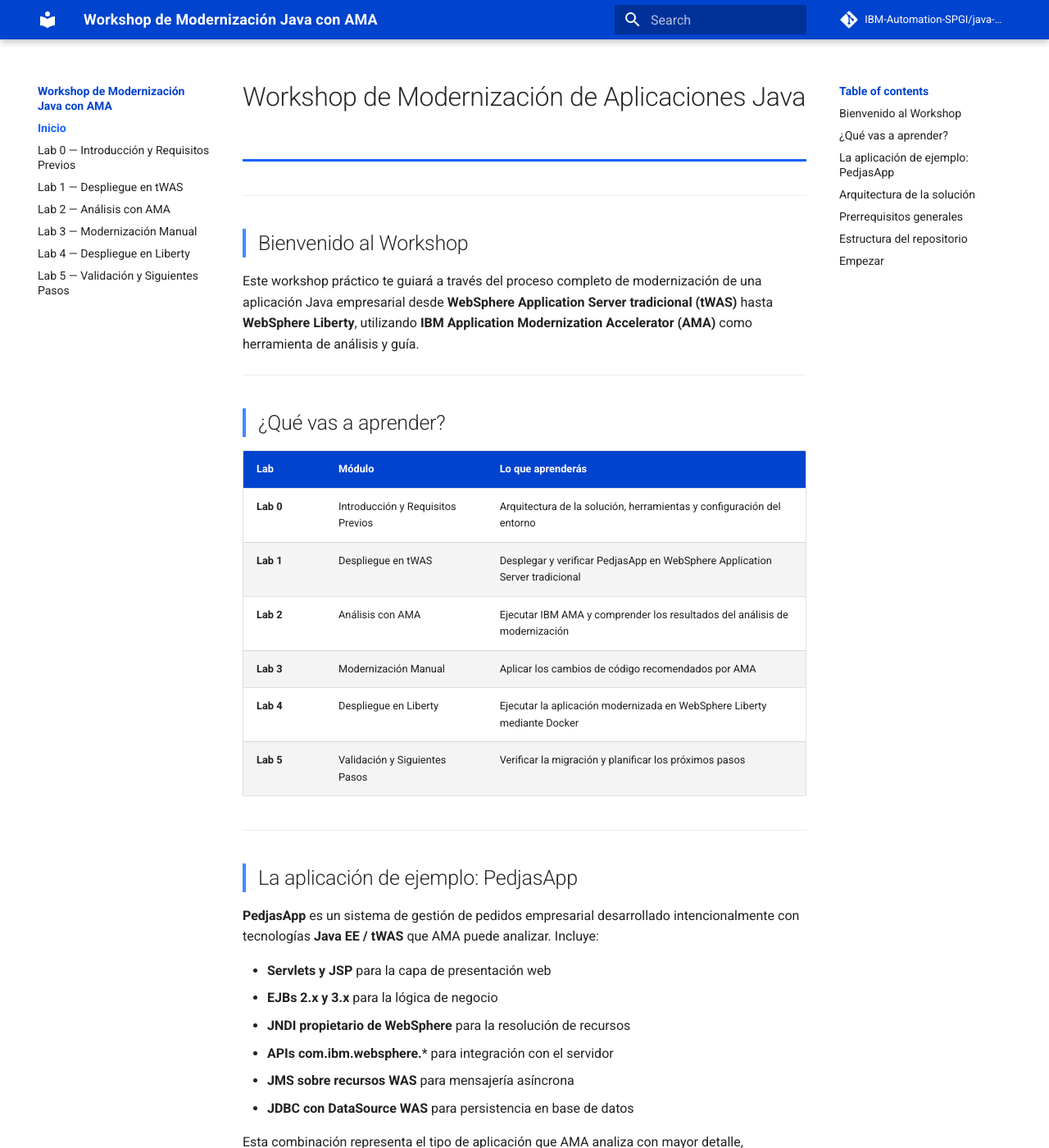
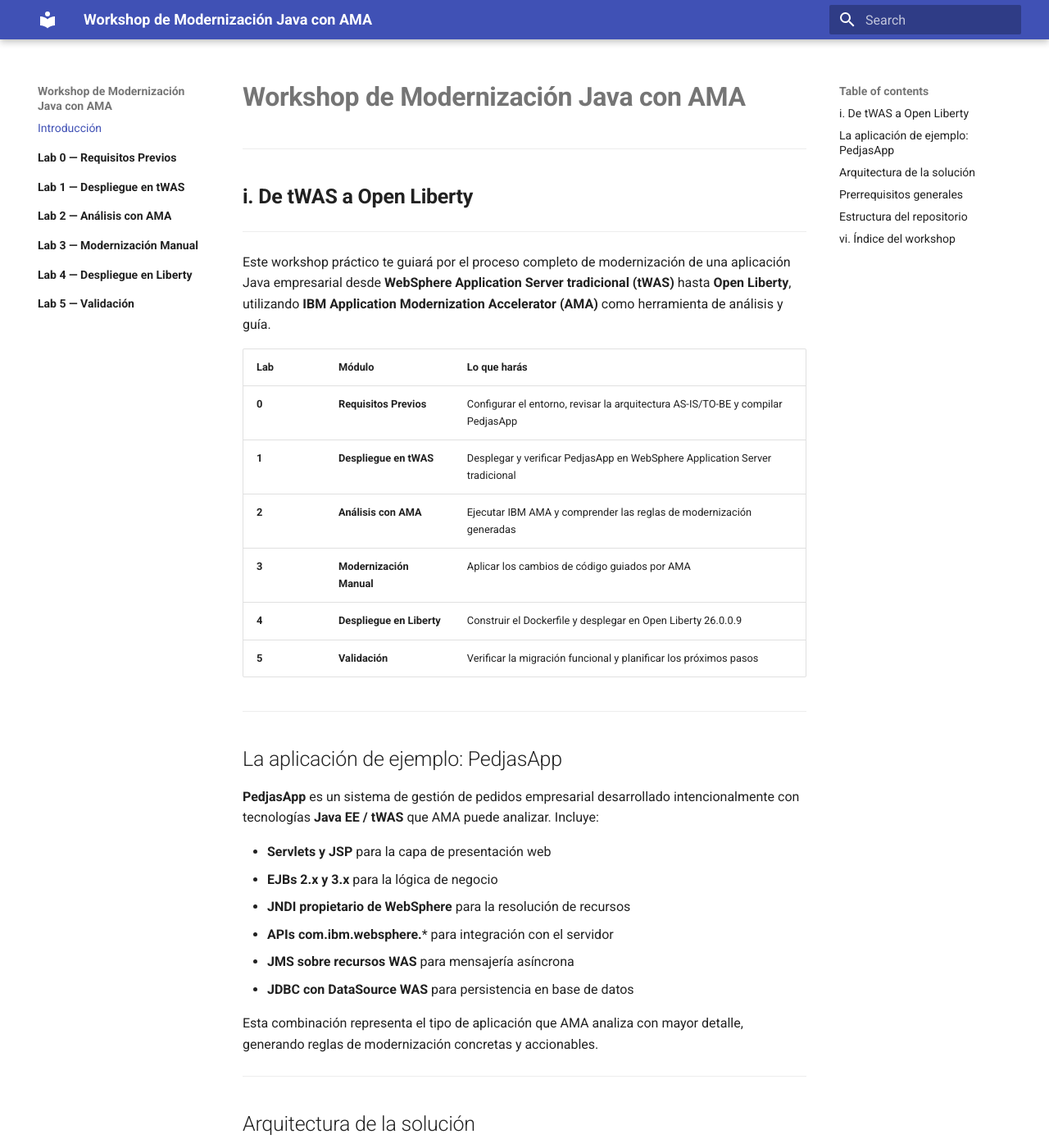
Before and after one commit to IBM-Automation-SPGI/java-mod-workshop, an MkDocs documentation site: the page built from docs/index.md, in a window 1280 px wide and 1400 px high. Shown: the whole window at 82% size. Built offline with MkDocs 1.6.1 and Material for MkDocs 9.7.7, drawn with Linux system fonts in a browser that asks for light colours; comment, search, counter and statistics services are not loaded; some of the changed text lies outside the part shown.

Commit message:
feat: navigation style matching bob-l3 — sections panel, nested nav, index table with links

```diff
--- a/docs/index.md
+++ b/docs/index.md
@@ -1,23 +1,21 @@
-# Workshop de Modernización de Aplicaciones Java
+# **Workshop de Modernización Java con AMA**
 
 ---
 
-## Bienvenido al Workshop
-
-Este workshop práctico te guiará a través del proceso completo de modernización de una aplicación Java empresarial desde **WebSphere Application Server tradicional (tWAS)** hasta **WebSphere Liberty**, utilizando **IBM Application Modernization Accelerator (AMA)** como herramienta de análisis y guía.
+## **i. De tWAS a Open Liberty**
 
 ---
 
-## ¿Qué vas a aprender?
+Este workshop práctico te guiará por el proceso completo de modernización de una aplicación Java empresarial desde **WebSphere Application Server tradicional (tWAS)** hasta **Open Liberty**, utilizando **IBM Application Modernization Accelerator (AMA)** como herramienta de análisis y guía.
 
-| Lab | Módulo | Lo que aprenderás |
-|-----|--------|-------------------|
-| **Lab 0** | Introducción y Requisitos Previos | Arquitectura de la solución, herramientas y configuración del entorno |
-| **Lab 1** | Despliegue en tWAS | Desplegar y verificar PedjasApp en WebSphere Application Server tradicional |
-| **Lab 2** | Análisis con AMA | Ejecutar IBM AMA y comprender los resultados del análisis de modernización |
-| **Lab 3** | Modernización Manual | Aplicar los cambios de código recomendados por AMA |
-| **Lab 4** | Despliegue en Liberty | Ejecutar la aplicación modernizada en WebSphere Liberty mediante Docker |
-| **Lab 5** | Validación y Siguientes Pasos | Verificar la migración y planificar los próximos pasos |
+| Lab | Módulo | Lo que harás |
+|-----|--------|-------------|
+| **0** | **Requisitos Previos** | Configurar el entorno, revisar la arquitectura AS-IS/TO-BE y compilar PedjasApp |
+| **1** | **Despliegue en tWAS** | Desplegar y verificar PedjasApp en WebSphere Application Server tradicional |
+| **2** | **Análisis con AMA** | Ejecutar IBM AMA y comprender las reglas de modernización generadas |
+| **3** | **Modernización Manual** | Aplicar los cambios de código guiados por AMA |
+| **4** | **Despliegue en Liberty** | Construir el Dockerfile y desplegar en Open Liberty 26.0.0.9 |
+| **5** | **Validación** | Verificar la migración funcional y planificar los próximos pasos |
 
 ---
 
@@ -99,6 +97,15 @@
 
 ---
 
-## Empezar
+## **vi. Índice del workshop**
 
-Dirígete al **[Lab 0 — Introducción y Requisitos Previos](lab0/index.md)** para comenzar.
+---
+
+| LAB | SECCIÓN |
+| - | - |
+| <a href="https://ibm-automation-spgi.github.io/java-mod-workshop/lab0/" target="_blank">**0. Requisitos Previos**</a> | <a href="https://ibm-automation-spgi.github.io/java-mod-workshop/lab0/" target="_blank">Introducción y entorno</a> |
+| <a href="https://ibm-automation-spgi.github.io/java-mod-workshop/lab1/" target="_blank">**1. Despliegue en tWAS**</a> | <a href="https://ibm-automation-spgi.github.io/java-mod-workshop/lab1/" target="_blank">Desplegar PedjasApp en tWAS</a> |
+| <a href="https://ibm-automation-spgi.github.io/java-mod-workshop/lab2/" target="_blank">**2. Análisis con AMA**</a> | <a href="https://ibm-automation-spgi.github.io/java-mod-workshop/lab2/" target="_blank">Ejecutar IBM AMA</a> |
+| <a href="https://ibm-automation-spgi.github.io/java-mod-workshop/lab3/" target="_blank">**3. Modernización Manual**</a> | <a href="https://ibm-automation-spgi.github.io/java-mod-workshop/lab3/" target="_blank">Aplicar cambios de código</a> |
+| <a href="https://ibm-automation-spgi.github.io/java-mod-workshop/lab4/" target="_blank">**4. Despliegue en Liberty**</a> | <a href="https://ibm-automation-spgi.github.io/java-mod-workshop/lab4/" target="_blank">Desplegar en Open Liberty 26.0.0.9</a> |
+| <a href="https://ibm-automation-spgi.github.io/java-mod-workshop/lab5/" target="_blank">**5. Validación**</a> | <a href="https://ibm-automation-spgi.github.io/java-mod-workshop/lab5/" target="_blank">Validación y siguientes pasos</a> |
--- a/mkdocs.yml
+++ b/mkdocs.yml
@@ -1,36 +1,42 @@
 # Información del proyecto
 site_name: Workshop de Modernización Java con AMA
-site_description: Modernización de aplicaciones Java de tWAS a WebSphere Liberty con IBM Application Modernization Accelerator
+site_description: Modernización de aplicaciones Java de tWAS a Open Liberty con IBM Application Modernization Accelerator
 site_author: IBM Client Engineering
 copyright: Copyright &copy; 2025 IBM
 
 # Repositorio
 repo_name: IBM-Automation-SPGI/java-mod-workshop
-repo_url: https://github.com/IBM-Automation-SPGI/java-mod-workshop
+#repo_url: https://github.com/IBM-Automation-SPGI/java-mod-workshop
 docs_dir: docs
 
 nav:
-  - Inicio: 'index.md'
-  - Lab 0 — Introducción y Requisitos Previos: 'lab0/index.md'
-  - Lab 1 — Despliegue en tWAS: 'lab1/index.md'
-  - Lab 2 — Análisis con AMA: 'lab2/index.md'
-  - Lab 3 — Modernización Manual: 'lab3/index.md'
-  - Lab 4 — Despliegue en Liberty: 'lab4/index.md'
-  - Lab 5 — Validación y Siguientes Pasos: 'lab5/index.md'
+  - Introducción: 'index.md'
+  - Lab 0 — Requisitos Previos:
+    - Introducción y entorno: 'lab0/index.md'
+  - Lab 1 — Despliegue en tWAS:
+    - Desplegar PedjasApp en tWAS: 'lab1/index.md'
+  - Lab 2 — Análisis con AMA:
+    - Ejecutar IBM AMA: 'lab2/index.md'
+  - Lab 3 — Modernización Manual:
+    - Aplicar cambios de código: 'lab3/index.md'
+  - Lab 4 — Despliegue en Liberty:
+    - Desplegar en Open Liberty: 'lab4/index.md'
+  - Lab 5 — Validación:
+    - Validación y siguientes pasos: 'lab5/index.md'
 
 theme:
   name: material
   features:
     - navigation.instant
     - navigation.tracking
+    - navigation.sections
+    - navigation.indexes
     - content.code.annotate
     - content.code.copy
     - content.code.select
     - navigation.footer
   palette:
     scheme: default
-    primary: blue
-    accent: blue
 
 plugins:
   - search
@@ -65,7 +71,6 @@
 
 extra_css:
   - styles/override-print.css
-  - styles/custom.css
 
 extra_javascript:
   - _static/hide-toc-nav.js
```
